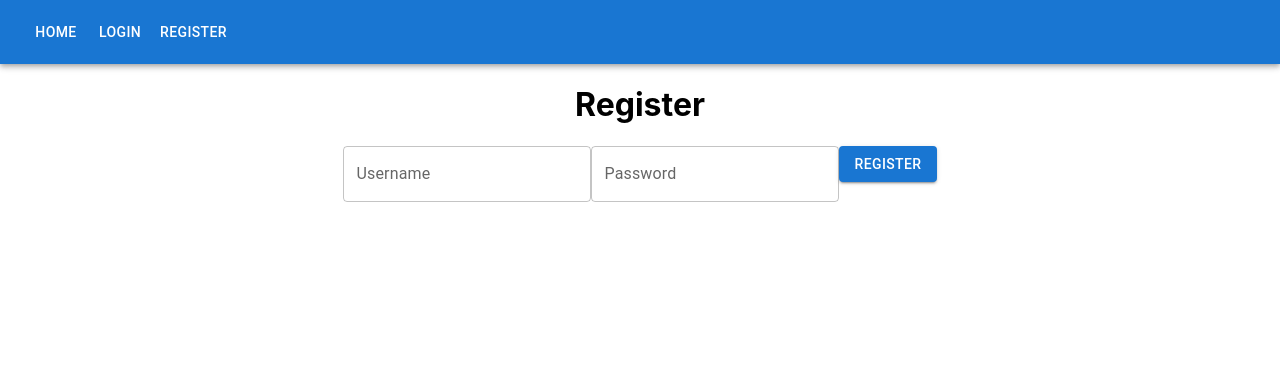
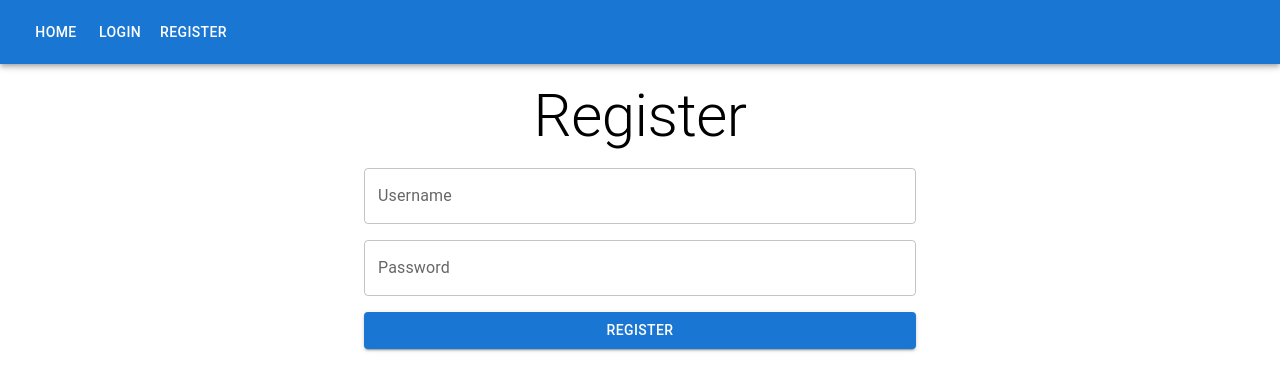
Before and after one commit to lvzn/stackflowerouch, a React (Create React App) app in the folder client/: page /register in a window 1280 px wide. Shown: the top 390 px of the page. Built offline with nearby package versions, Linux system fonts and the light colour scheme.

Commit message:
changed login, register page layout and edited readme

```diff
--- a/client/src/components/Login.jsx
+++ b/client/src/components/Login.jsx
@@ -1,8 +1,6 @@
 import React from 'react'
 import { useState } from 'react';
-import Button from '@mui/material/Button'
-import TextField from '@mui/material/TextField'
-
+import { Stack, Button, TextField, Container, Typography } from '@mui/material';
 
 function Login() {
     const [email, setEmail] = useState("");
@@ -25,8 +23,10 @@ function Login() {
 
     return (
         <>
-            <h1>Login</h1>
-            <form onSubmit={handleSubmit}>
+
+            <Container maxWidth={"sm"} sx={{ mt: 2 }}>
+                <Stack direction={"column"} spacing={2}>
+                    <Typography variant='h2'>Login</Typography>
                     <TextField
                         id="username"
                         label="Username"
@@ -45,7 +45,8 @@ function Login() {
                     <Button variant="contained" color="primary" onClick={(e) => handleSubmit(e)}>
                         Login
                     </Button>
-            </form>
+                </Stack>
+            </Container>
         </>
     )
 }
--- a/client/src/components/Register.jsx
+++ b/client/src/components/Register.jsx
@@ -1,6 +1,6 @@
 import React from 'react'
 import { useState } from 'react'
-import { TextField, Button } from '@mui/material';
+import { Stack, Button, TextField, Container, Typography } from '@mui/material';
 
 function Register() {
     const [email, setEmail] = useState("");
@@ -21,8 +21,10 @@ function Register() {
 
     return (
         <>
-            <h1>Register</h1>
-            <form onSubmit={handleSubmit}>
+            <Container sx={{ mt: 2 }} maxWidth={"sm"}>
+                <Stack spacing={2}>
+                    <Typography variant='h2'>Register</Typography>
+
                     <TextField
                         id="username"
                         label="Username"
@@ -41,7 +43,8 @@ function Register() {
                     <Button variant="contained" color="primary" onClick={(e) => handleSubmit(e)}>
                         Register
                     </Button>
-            </form>
+                </Stack>
+            </Container>
         </>
     )
 }
```
Also changed, not shown: 1 other file (tests, documents, lock files or other folders). Lines whose indentation alone changed are shown as unchanged.
